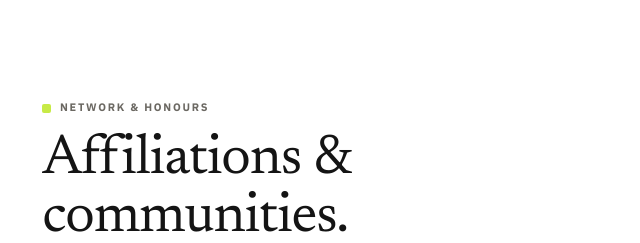
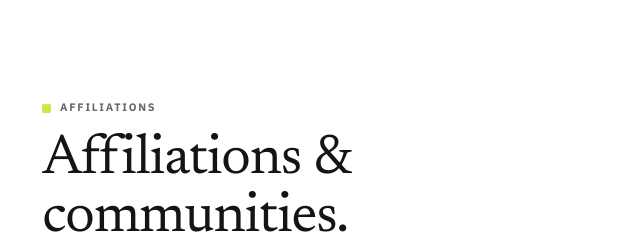
Before and after one commit to Sandy3435/Personal-Website, a plain HTML site: page index.html in a window 1280 px wide. Shown: the part 3945-4188 px from the top of the page, 9-649 px from the left. Drawn offline with Linux system fonts and the light colour scheme.

Commit message:
content(affiliations): rename eyebrow to Affiliations

```diff
--- a/index.html
+++ b/index.html
@@ -244,7 +244,7 @@
       <div class="shell">
         <div class="section-head">
           <div class="section-head__text">
-            <span class="eyebrow">Network &amp; honours</span>
+            <span class="eyebrow">Affiliations</span>
             <h2 id="affiliations-title">Affiliations &amp; communities.</h2>
           </div>
           <p class="section-head__aside">Organisations I've collaborated with, spoken at, or been affiliated with.</p>
```
